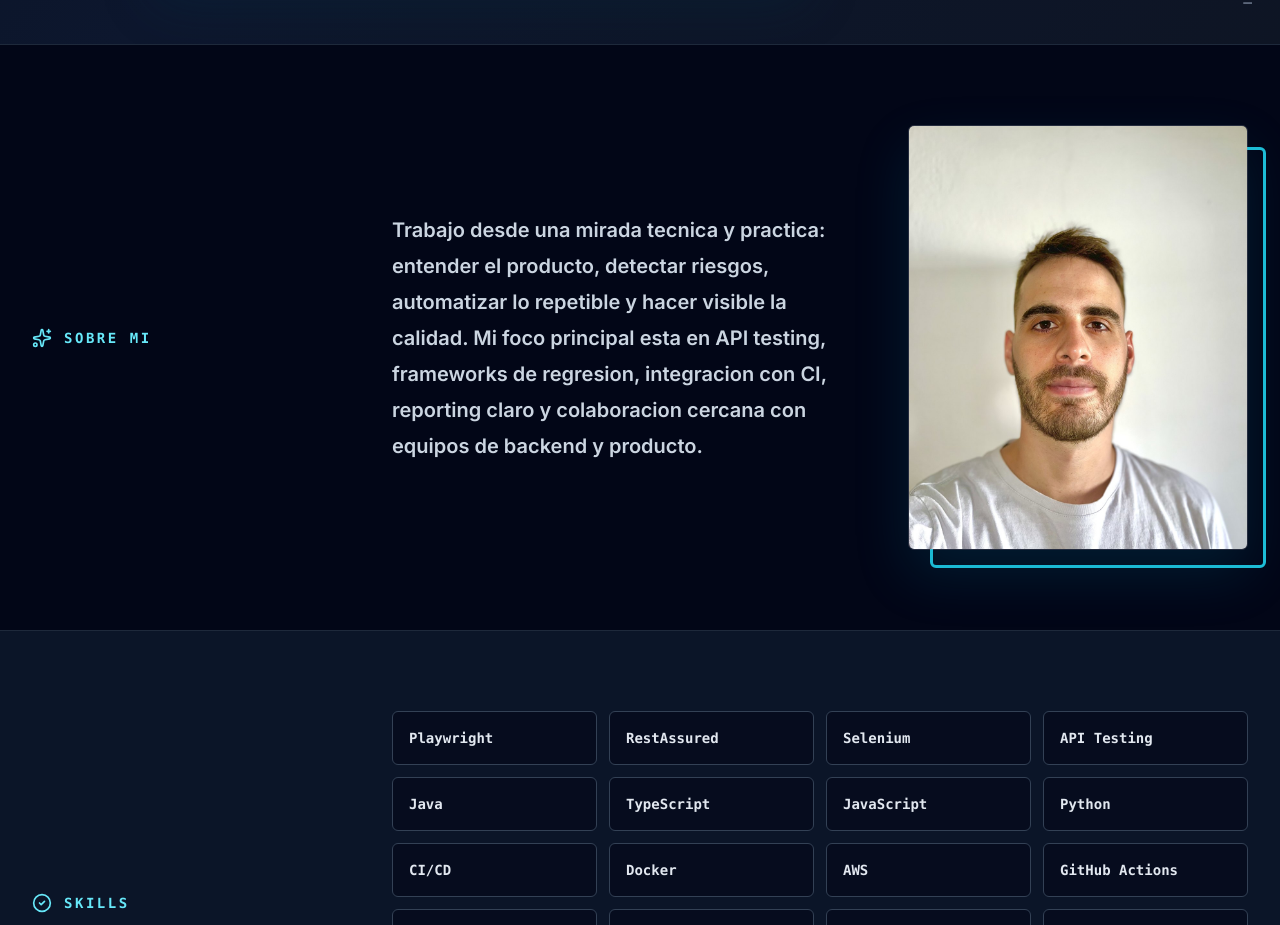
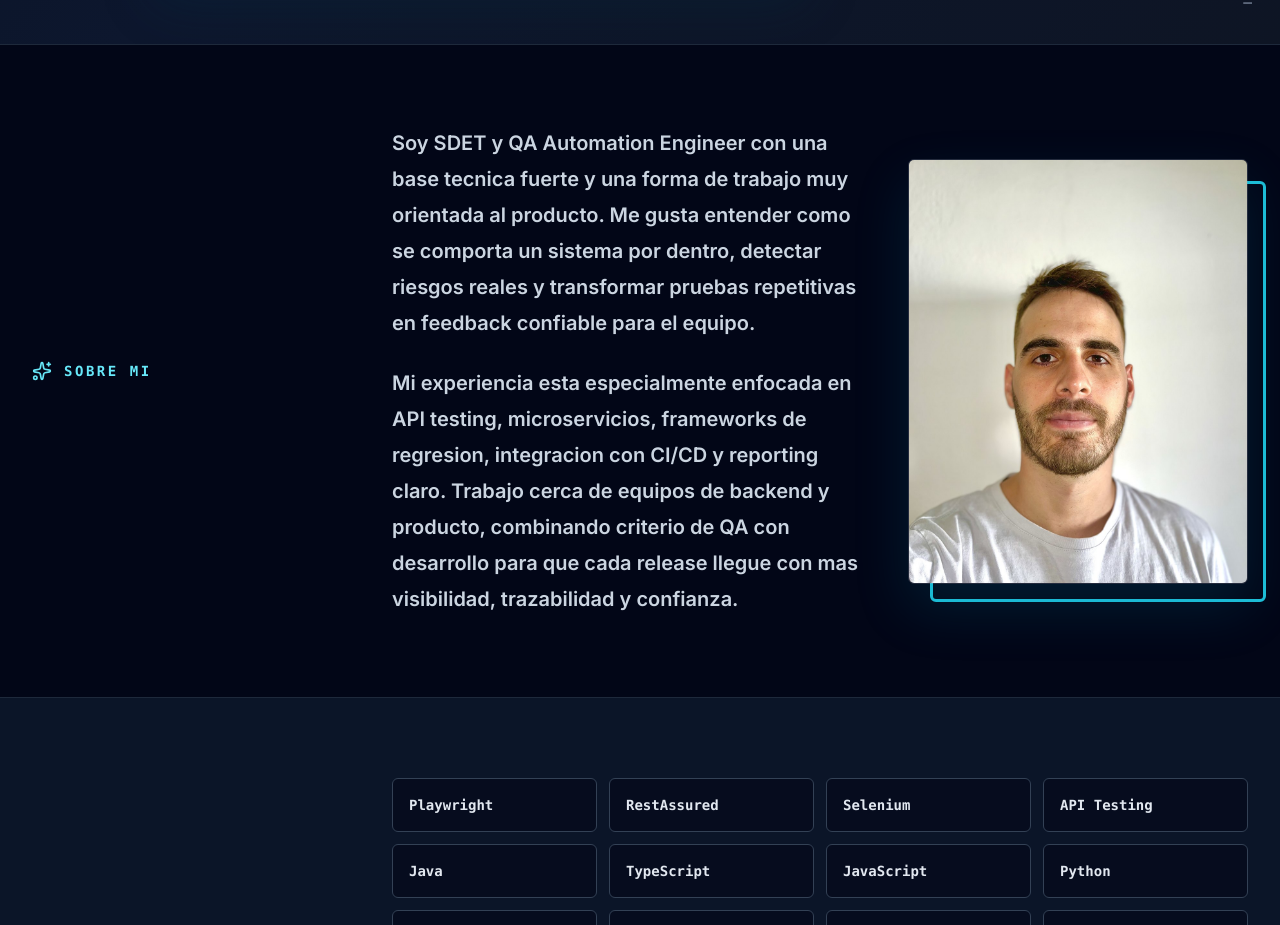
Before and after one commit to ftrabucco/francisco-trabucco-portfolio, a Next.js app: page / in a window 1280 px wide. Shown: the part 1201-2126 px from the top of the page. Built offline with nearby package versions, Linux system fonts and the light colour scheme.

Commit message:
Refine about section copy

```diff
--- a/src/components/portfolio/PortfolioPage.tsx
+++ b/src/components/portfolio/PortfolioPage.tsx
@@ -43,8 +43,10 @@ const copy = {
     viewResume: "Ver CV",
     contactMe: "Contactar",
     aboutTitle: "Sobre mi",
-    about:
-      "Trabajo desde una mirada tecnica y practica: entender el producto, detectar riesgos, automatizar lo repetible y hacer visible la calidad. Mi foco principal esta en API testing, frameworks de regresion, integracion con CI, reporting claro y colaboracion cercana con equipos de backend y producto.",
+    about: [
+      "Soy SDET y QA Automation Engineer con una base tecnica fuerte y una forma de trabajo muy orientada al producto. Me gusta entender como se comporta un sistema por dentro, detectar riesgos reales y transformar pruebas repetitivas en feedback confiable para el equipo.",
+      "Mi experiencia esta especialmente enfocada en API testing, microservicios, frameworks de regresion, integracion con CI/CD y reporting claro. Trabajo cerca de equipos de backend y producto, combinando criterio de QA con desarrollo para que cada release llegue con mas visibilidad, trazabilidad y confianza.",
+    ],
     skillsTitle: "Skills",
     experienceTitle: "Experiencia",
     projectsTitle: "Proyectos",
@@ -66,8 +68,10 @@ const copy = {
     viewResume: "View resume",
     contactMe: "Contact",
     aboutTitle: "About",
-    about:
-      "I work from a practical technical perspective: understand the product, detect risks, automate repeatable flows and make quality visible. My main focus is API testing, regression frameworks, CI integration, clear reporting and close collaboration with backend and product teams.",
+    about: [
+      "I am an SDET and QA Automation Engineer with a strong technical foundation and a product-oriented way of working. I enjoy understanding how systems behave internally, identifying real risks, and turning repetitive testing into reliable feedback for the team.",
+      "My experience is especially focused on API testing, microservices, regression frameworks, CI/CD integration, and clear reporting. I work closely with backend and product teams, combining QA judgment with development skills so every release has better visibility, traceability, and confidence.",
+    ],
     skillsTitle: "Skills",
     experienceTitle: "Experience",
     projectsTitle: "Projects",
@@ -338,7 +342,11 @@ export function PortfolioPage() {
         <div className="mx-auto grid max-w-7xl gap-10 lg:grid-cols-[320px_minmax(0,1fr)]">
           <SectionTitle icon={<Sparkles className="h-5 w-5" />} title={t.aboutTitle} />
           <div className="grid items-center gap-10 lg:grid-cols-[minmax(0,1fr)_340px]">
-            <p className="max-w-4xl text-xl font-semibold leading-9 text-slate-300">{t.about}</p>
+            <div className="max-w-4xl space-y-6 text-xl font-semibold leading-9 text-slate-300">
+              {t.about.map((paragraph) => (
+                <p key={paragraph}>{paragraph}</p>
+              ))}
+            </div>
             <div className="portfolio-photo-frame justify-self-start lg:justify-self-end">
               <img
                 src={profile.photo}
```
